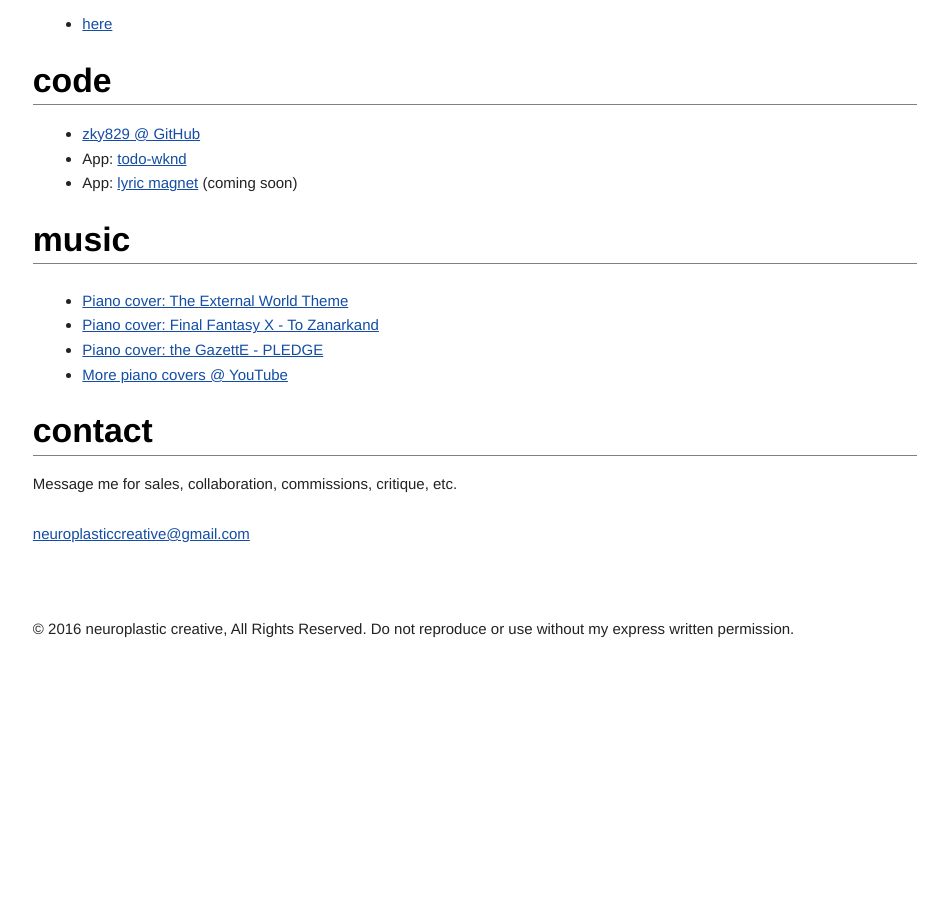
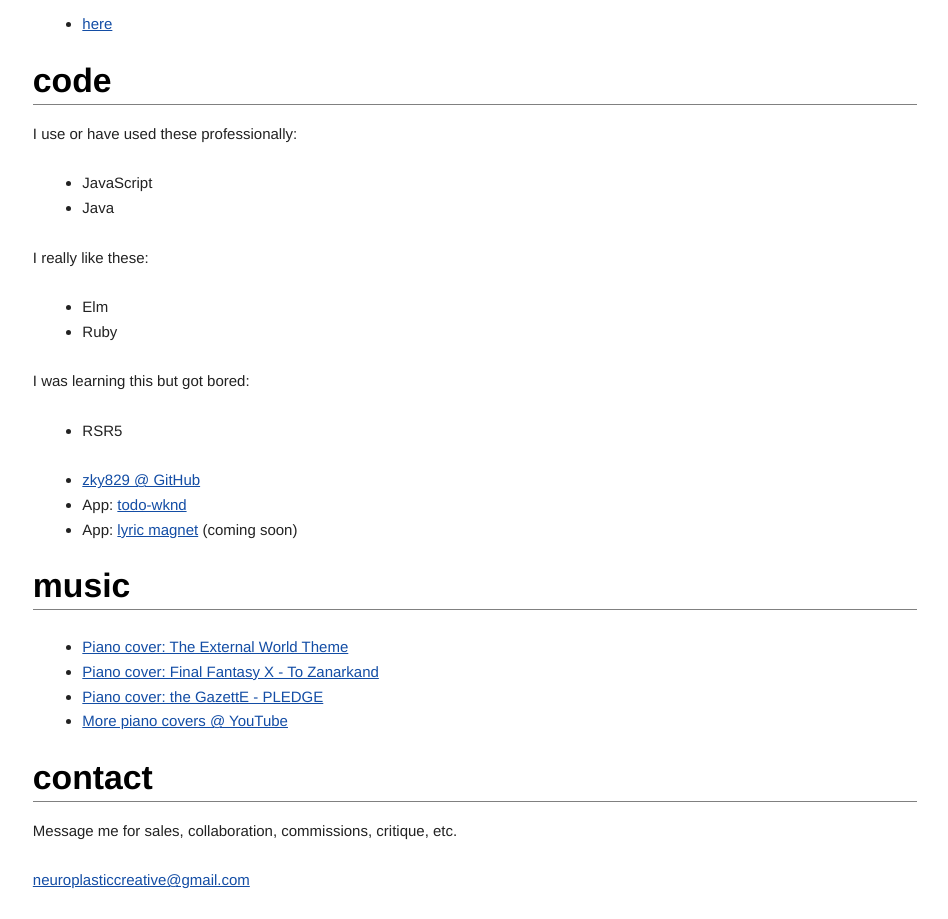
Before and after one commit to vlvagerviwager/neuroplasticcreative, a plain HTML site: page index.html in a window 1280 px wide. Shown: the part 1540-2459 px from the top of the page, without its empty margins (99-1047 px from the left). Before the commit the page ends 2206 px from the top, so only its background shows below. Drawn offline with nearby package versions, Linux system fonts and the light colour scheme.

Commit message:
Update index.html

```diff
--- a/index.html
+++ b/index.html
@@ -170,6 +170,23 @@
 					</ul>
 
 					<h1 id="code" class="border">code</h1>
+					<p>I use or have used these professionally:</p>
+					<ul>
+						<li>JavaScript</li>
+						<li>Java</li>
+					</ul>
+
+					<p>I really like these:</p>
+					<ul>
+						<li>Elm</li>
+						<li>Ruby</li>
+					</ul>
+
+					<p>I was learning this but got bored:</p>
+					<ul>
+						<li>RSR5</li>
+					</ul>
+
 					<ul>
 						<li><a href="https://github.com/zky829/" target="_blank">zky829 @ GitHub</a></li>
 						<li>App: <a href="https://zky829.github.io/todo-wknd/" target="_blank">todo-wknd</a></li>
```
